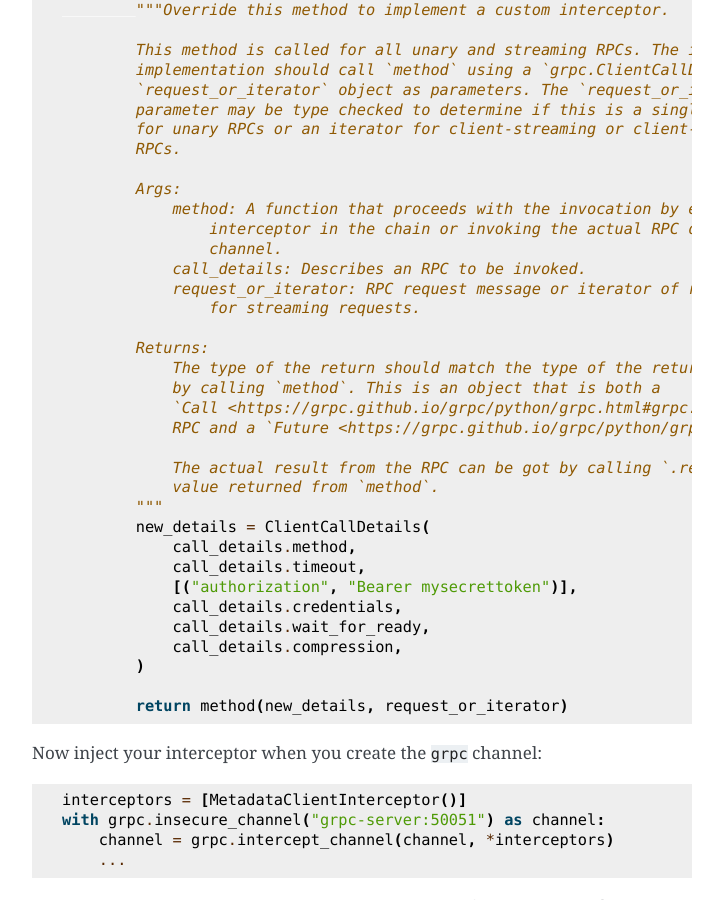
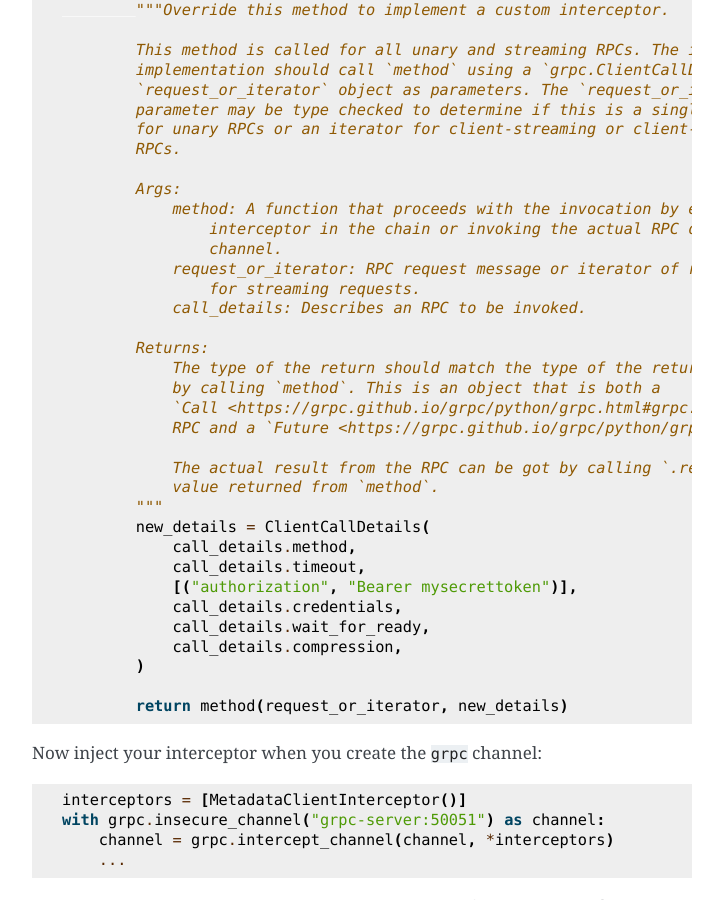
Before and after one commit to d5h-foss/grpc-interceptor, a Sphinx documentation site: the page built from docs/index.rst, in a window 1280 px wide and 900 px high, scrolled down 3014 px. Shown: the whole window, without its empty margins (388-1111 px from the left). Built offline with Sphinx 7.4.7, drawn with Linux system fonts in a browser that asks for light colours.

```diff
--- a/docs/index.rst
+++ b/docs/index.rst
@@ -163,9 +163,9 @@ a client interceptor:
                 method: A function that proceeds with the invocation by executing the next
                     interceptor in the chain or invoking the actual RPC on the underlying
                     channel.
-                call_details: Describes an RPC to be invoked.
                 request_or_iterator: RPC request message or iterator of request messages
                     for streaming requests.
+                call_details: Describes an RPC to be invoked.
 
             Returns:
                 The type of the return should match the type of the return value received
@@ -185,7 +185,7 @@ a client interceptor:
                 call_details.compression,
             )
 
-            return method(new_details, request_or_iterator)
+            return method(request_or_iterator, new_details)
 
 Now inject your interceptor when you create the ``grpc`` channel:
 
```
Also changed, not shown: CHANGELOG.md (+1 -1 lines), README.md (+2 -2 lines), 2 other files.
